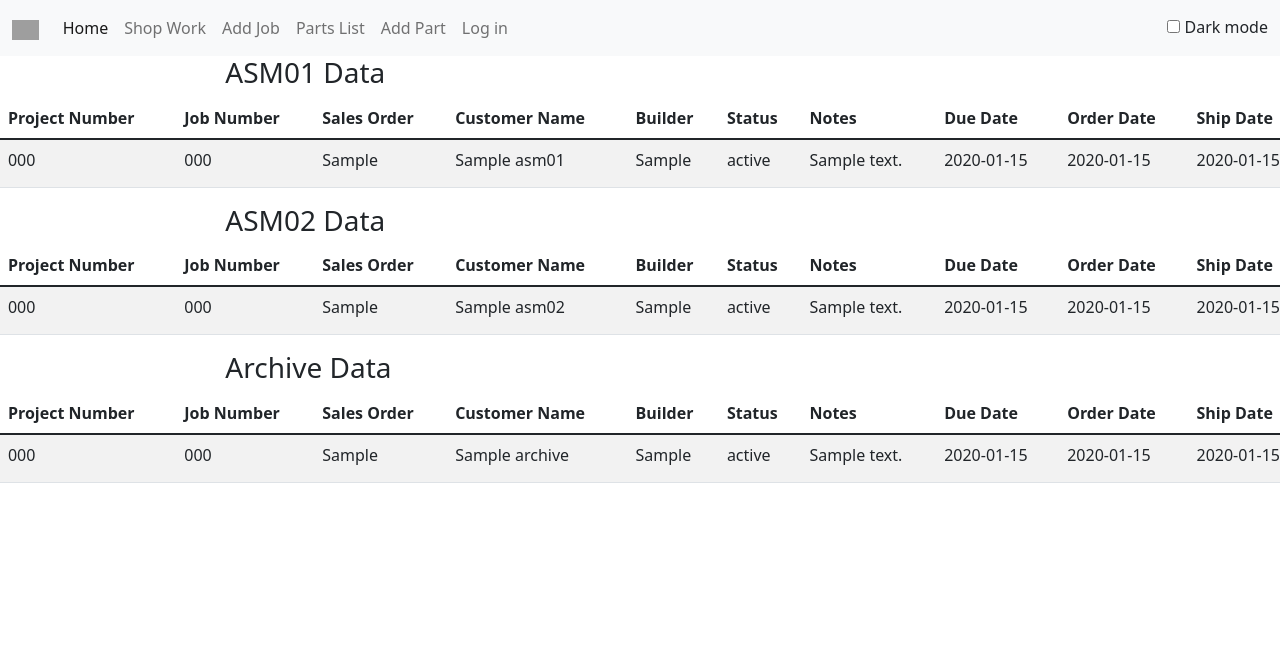
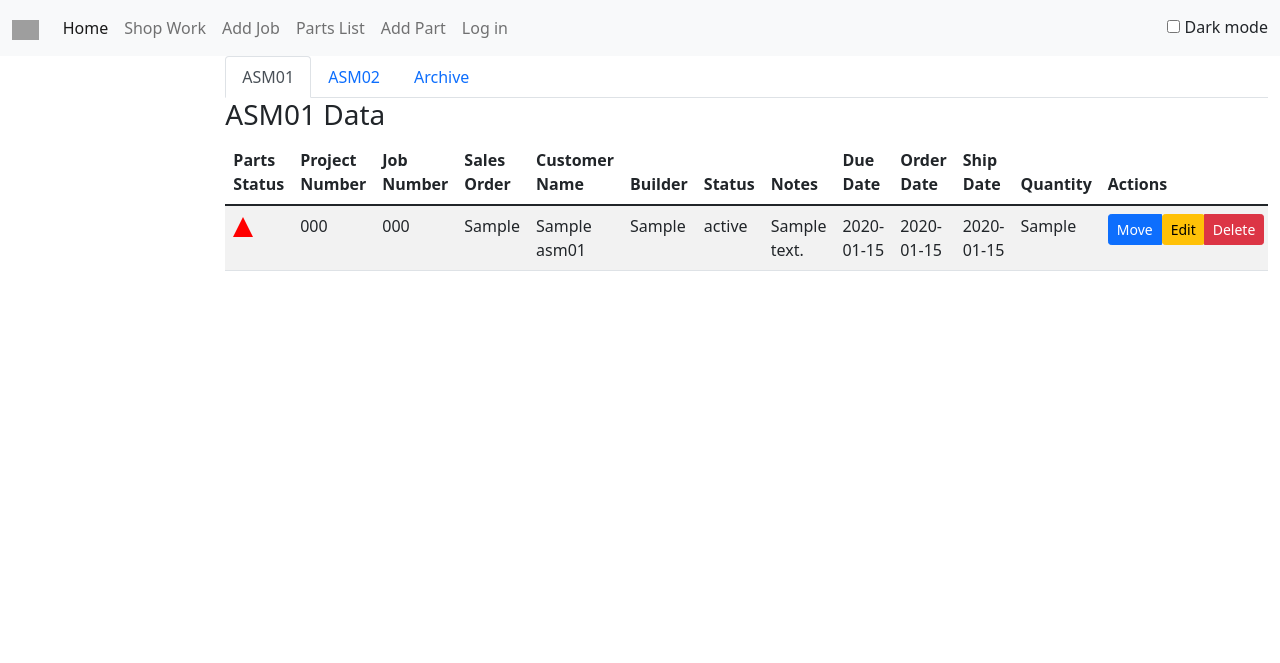
Before and after one commit to ScottMinalga/Shop-Dispatch-Web-App, a Flask app: page /view in a window 1280 px wide; the page is wider, and only the part inside the window is pictured. Shown: the top 663 px of that part. Run offline with Flask 3, Linux system fonts and the light colour scheme; tables that the repository leaves empty hold one stand-in row (values such as "Sample post"); grey boxes are pictures that could not be loaded.

Commit message:
Update render_table_with_tabs.html
update tables

```diff
--- a/templates/render_table_with_tabs.html
+++ b/templates/render_table_with_tabs.html
@@ -1,7 +1,11 @@
 {% extends "base.html" %}
 
 {% macro render_table(data, parts_job_numbers) %}
-    <table class="table table-striped custom-table">
+    <!-- Wrap the table and its title in a container -->
+    <div class="custom-table-container">
+        <h1 class="text-center">{{ data[0].type if data else "No Data" }}</h1>
+        <div class="table-responsive">
+            <table class="table table-striped">
     <thead>
       <tr>
         <th>Parts Status</th>
@@ -59,14 +63,14 @@
       {% endfor %}
     </tbody>
   </table>
+</div>
   {% endmacro %}
 
   {% block content %}
   <style>
-      .custom-table {
-        width: 170%;
-        left: -35%;
-        position: relative;
+    .custom-table-container {
+        padding-left: -5;
+        padding-right: 0;
     }
   </style>
 
@@ -114,37 +118,40 @@
           </div>
         </div>
         <div class="col-md-10">
-          <div class="row">
-            <div class="col-md-6">
+          <!-- Tab navigation -->
+          <ul class="nav nav-tabs" id="myTabs" role="tablist">
+            <li class="nav-item">
+              <a class="nav-link active" id="ASM01-tab" data-toggle="tab" href="#ASM01" role="tab" aria-controls="ASM01" aria-selected="true">ASM01</a>
+            </li>
+            <li class="nav-item">
+              <a class="nav-link" id="ASM02-tab" data-toggle="tab" href="#ASM02" role="tab" aria-controls="ASM02" aria-selected="false">ASM02</a>
+            </li>
+            <li class="nav-item">
+              <a class="nav-link" id="archive-tab" data-toggle="tab" href="#archive" role="tab" aria-controls="archive" aria-selected="false">Archive</a>
+            </li>
+          </ul>
+
+          <!-- Tab content -->
+          <div class="tab-content">
+            <div class="tab-pane fade show active" id="ASM01" role="tabpanel" aria-labelledby="ASM01-tab">
               <h3>ASM01 Data</h3>
+              {{ render_table(ASM01_data, parts_job_numbers) }}
             </div>
-            <div class="col-md-6">
+            <div class="tab-pane fade" id="ASM02" role="tabpanel" aria-labelledby="ASM02-tab">
+              <h3>ASM02 Data</h3>
+              {{ render_table(ASM02_data, parts_job_numbers) }}
             </div>
-          </div>
-          {{ render_table(ASM01_data, parts_job_numbers) }}
-
-          <div class="row">
-            <div class="col-md-6">
-              <h3>ASM02 Data</h3>
-            </div>
-            <div class="col-md-6">
-            </div>
-          </div>
-          {{ render_table(ASM02_data, parts_job_numbers) }}
-
-          <div class="row">
-            <div class="col-md-6">
+            <div class="tab-pane fade" id="archive" role="tabpanel" aria-labelledby="archive-tab">
               <h3>Archive Data</h3>
-            </div>
-            <div class="col-md-6">
-            </div>
-          </div>
               {{ render_table(archive_data, parts_job_numbers) }}
             </div>
           </div>
         </div>
+      </div>
+    </div>
 
-  <!-- script>
+
+    <script>
       function storeActiveTab(tabId) {
         localStorage.setItem('activeTab', tabId);
       }
@@ -174,7 +181,15 @@
         }
       }
 
-    document.addEventListener('DOMContentLoaded', restoreActiveTab);
+      document.addEventListener('DOMContentLoaded', function() {
+          restoreActiveTab();
+
+          document.querySelectorAll('.nav-link').forEach(link => {
+              link.addEventListener('click', function() {
+                  storeActiveTab(this.getAttribute('aria-controls'));
+              });
+          });
+      });
 
       // Refresh the page every 3 minutes (180000 milliseconds)
       setTimeout(function() {
@@ -207,6 +222,6 @@
         });
       });
 
-  </script> -->
+  </script>
 
 {% endblock %}
```
Lines whose indentation alone changed are shown as unchanged.
